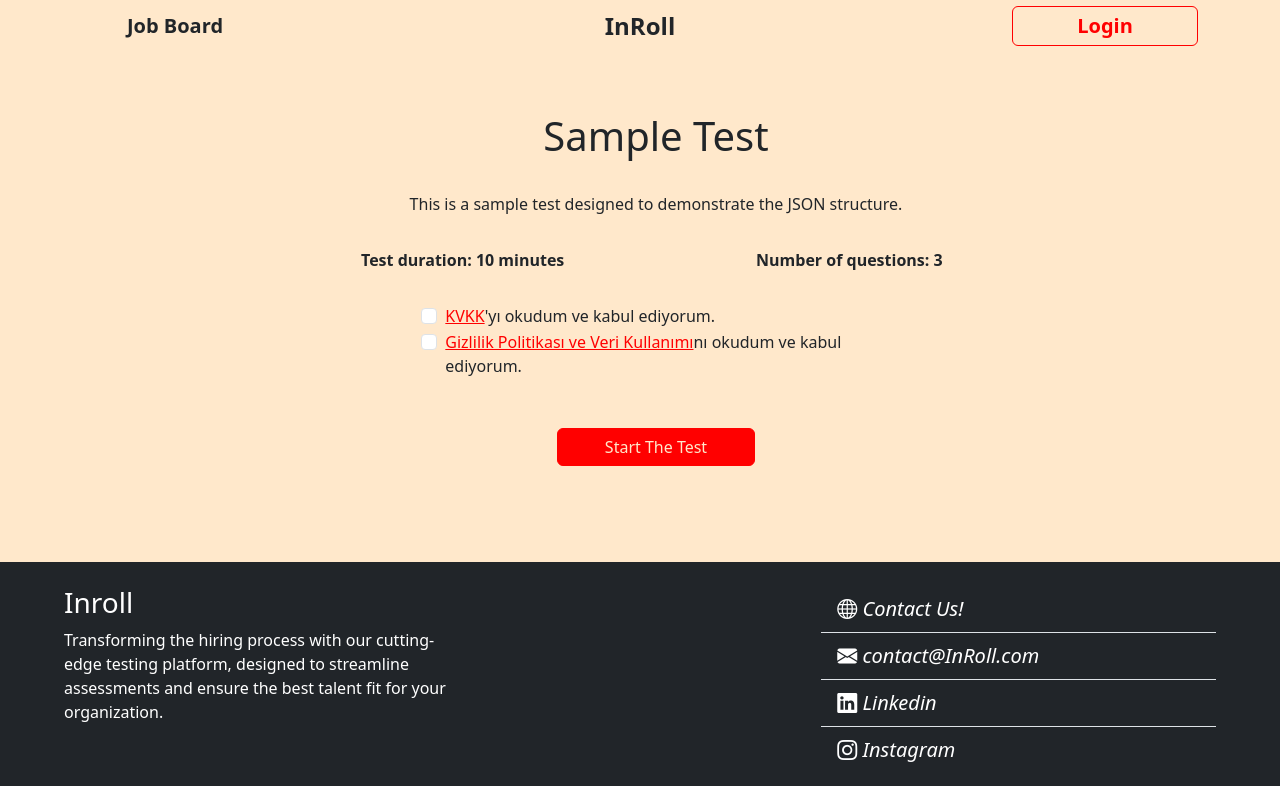
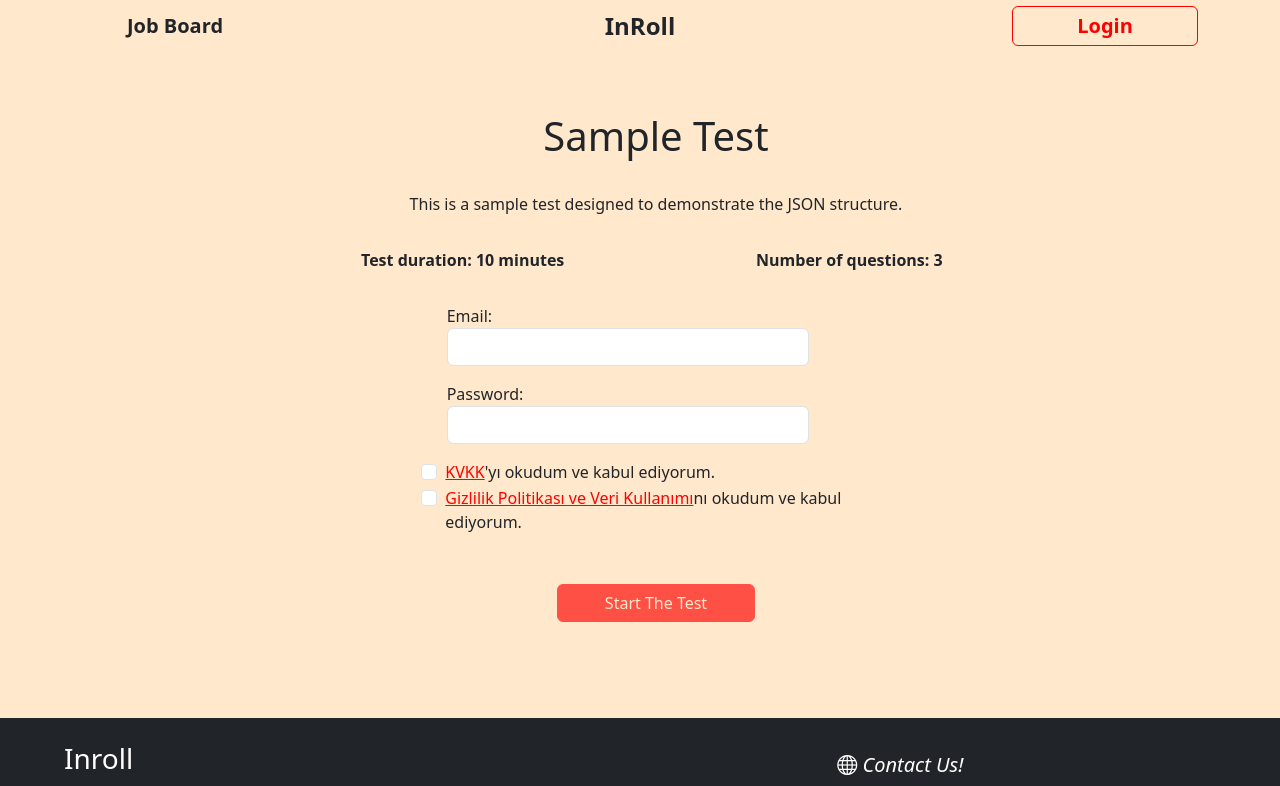
Before and after one commit to InRollTeam/InRoll-frontend, a React (Create React App) app: page /test_user/Test/1 in a window 1280 px wide. Shown: the top 786 px of the page. Built offline with nearby package versions, Linux system fonts and the light colour scheme; no server answers.

Commit message:
Update Test.js

```diff
--- a/src/Test.js
+++ b/src/Test.js
@@ -8,6 +8,12 @@ const Test = ({test, setTest, results, setResults}) => {
   const { test_id, user_id } = useParams();
   const [loading, setLoading] = useState(true);
   const [error, setError] = useState(null);
+  const [email, setEmail] = useState("");
+  const [password, setPassword] = useState("");
+  const [kvkkChecked, setKvkkChecked] = useState(false);
+  const [gizlilikChecked, setGizlilikChecked] = useState(false);
+
+  const isFormValid = email && password && kvkkChecked && gizlilikChecked;
 
   useEffect(() => {
     const fetchData = async () => {
@@ -109,7 +115,7 @@ const Test = ({test, setTest, results, setResults}) => {
   //alttaki satır geri eklenmeli (veya düzgün bir error sayfası ayarlanabilir)
   //if (error) return <p>Error: {error.message}</p>;
   if(test == null) return(<></>)
-  return (
+    return (
     <div className="Test container-fluid p-5 row d-flex flex-column justify-content-center">
 
       <h1 className="text-center m-3">{test.name}</h1>
@@ -121,18 +127,66 @@ const Test = ({test, setTest, results, setResults}) => {
             <p className="col-4 text-center fw-bold">Number of questions: {test.questions.length}</p>
       </div>
 
+      <div className="row justify-content-center">
+        <form className="col-4">
+          <div className="form-group mb-3">
+            <label htmlFor="email">Email:</label>
+            <input
+              type="email"
+              className="form-control"
+              id="email"
+              value={email}
+              onChange={(e) => setEmail(e.target.value)}
+              required
+            />
+          </div>
+          <div className="form-group mb-3">
+            <label htmlFor="password">Password:</label>
+            <input
+              type="password"
+              className="form-control"
+              id="password"
+              value={password}
+              onChange={(e) => setPassword(e.target.value)}
+              required
+            />
+          </div>
+        </form>
+      </div>
+
       <div className="d-flex flex-column align-self-center col-5">
         <div className="form-group form-check">
-          <input type="checkbox" className="form-check-input" id="test-kvkk-check"/>
-          <label className="form-check-label" for="test-kvkk-check"><Link to="/KVKK">KVKK</Link>'yı okudum ve kabul ediyorum.</label>
+          <input
+            type="checkbox"
+            className="form-check-input"
+            id="test-kvkk-check"
+            checked={kvkkChecked}
+            onChange={() => setKvkkChecked(!kvkkChecked)}
+          />
+          <label className="form-check-label" htmlFor="test-kvkk-check">
+            <Link to="/KVKK">KVKK</Link>'yı okudum ve kabul ediyorum.
+          </label>
         </div>
         <div className="form-group form-check">
-          <input type="checkbox" className="form-check-input" id="test-gizlilik-check"/>
-          <label className="form-check-label" for="test-gizlilik-check"><Link to="/GPVK">Gizlilik Politikası ve Veri Kullanımı</Link>nı okudum ve kabul ediyorum.</label>
+          <input
+            type="checkbox"
+            className="form-check-input"
+            id="test-gizlilik-check"
+            checked={gizlilikChecked}
+            onChange={() => setGizlilikChecked(!gizlilikChecked)}
+          />
+          <label className="form-check-label" htmlFor="test-gizlilik-check">
+            <Link to="/GPVK">Gizlilik Politikası ve Veri Kullanımı</Link>nı okudum ve kabul ediyorum.
+          </label>
         </div>
       </div>
 
-      <Link to={test.finished ? `finished` : `questions/0`} className="btn btn-primary text-light align-self-center col-4 col-md-3 col-lg-2 m-5">Start The Test</Link>
+      <Link
+        to={isFormValid && test.finished ? `finished` : `questions/0`}
+        className={`btn btn-primary text-light align-self-center col-4 col-md-3 col-lg-2 m-5 ${!isFormValid ? 'disabled' : ''}`}
+      >
+        Start The Test
+      </Link>
 
     </div>
   );
```
